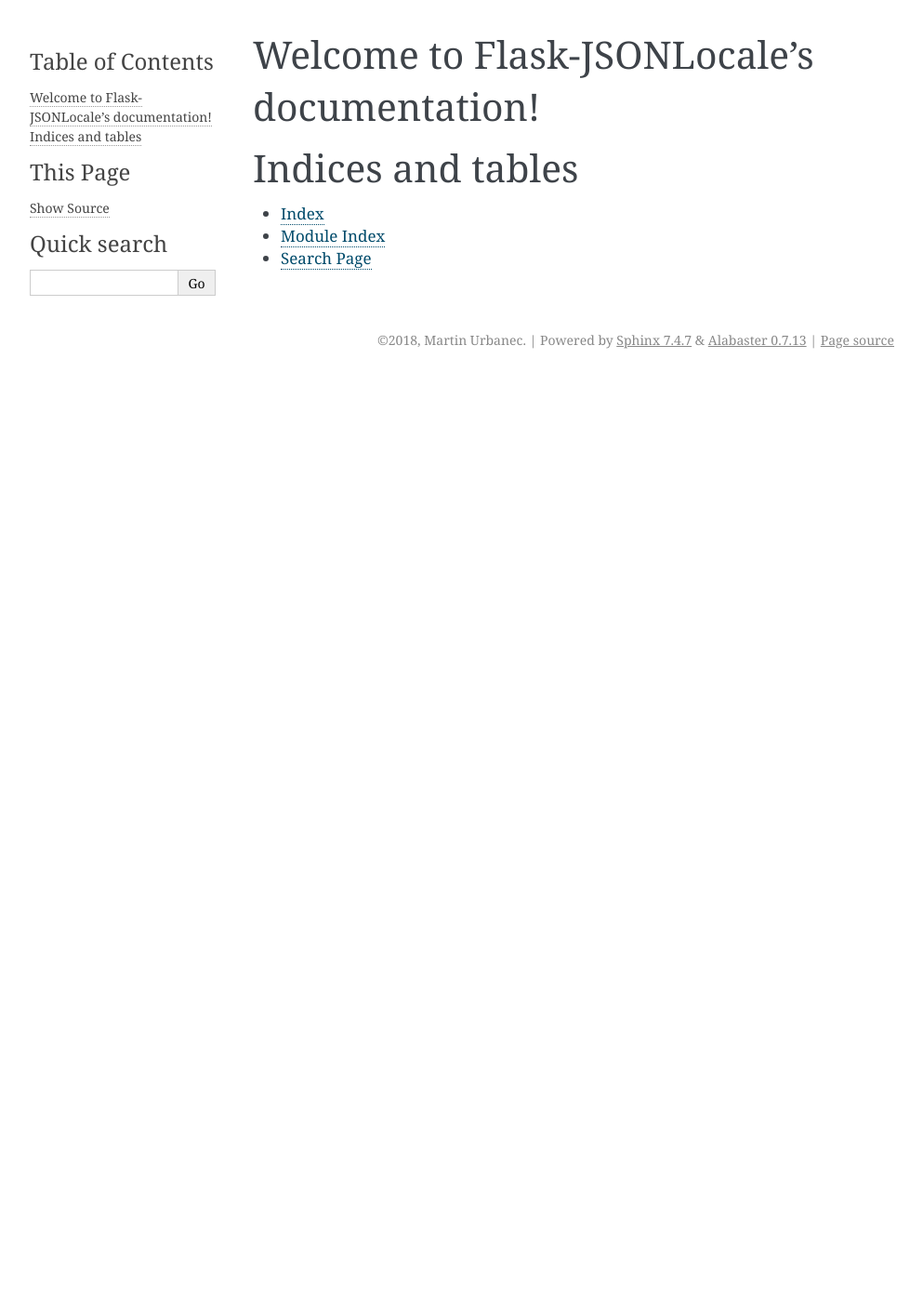
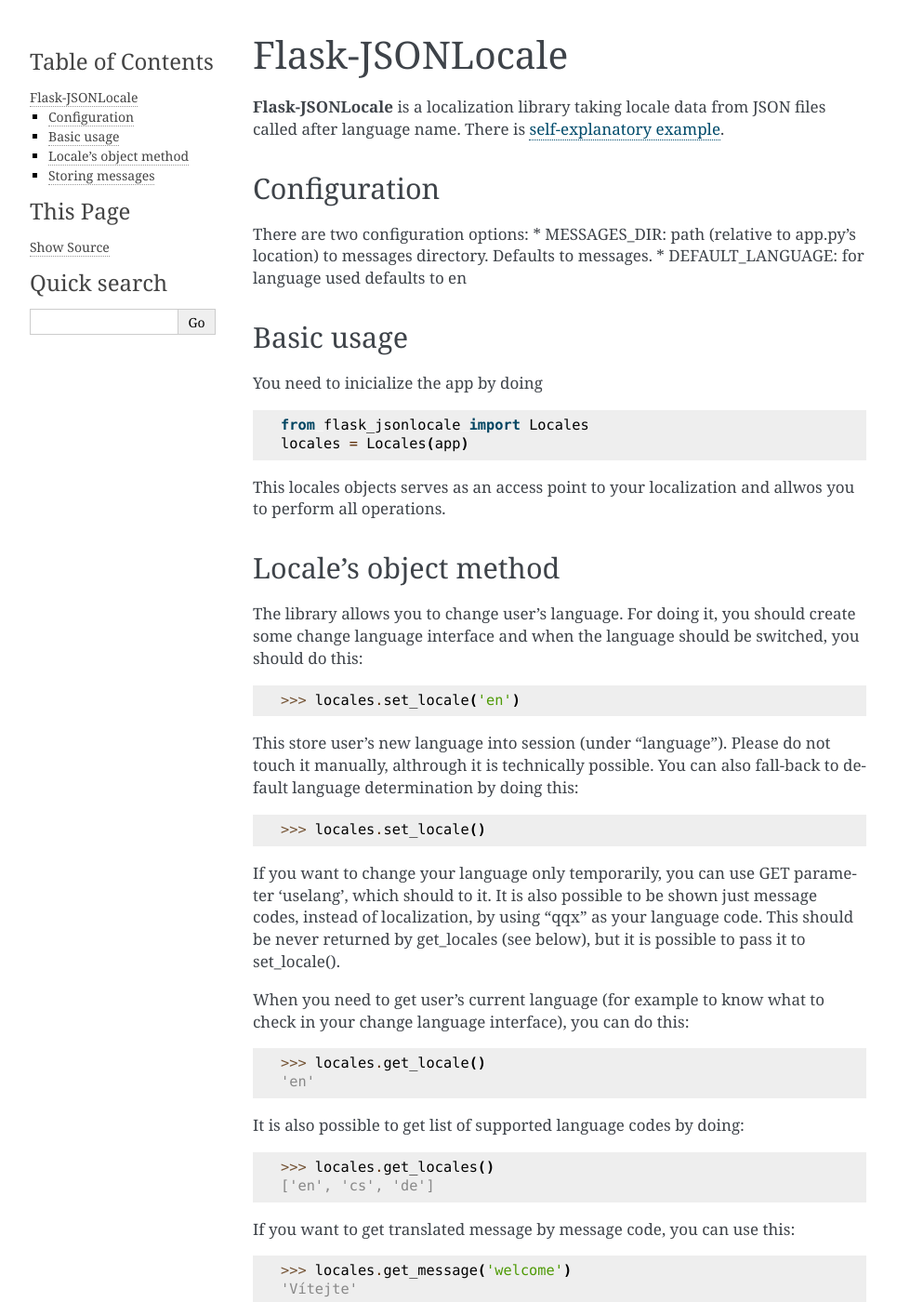
Before and after one commit to urbanecm/flask-jsonlocale, a Sphinx documentation site: the page built from docs/index.rst, in a window 1280 px wide and 1400 px high. Shown: the whole window at 93% size, without its empty margins (148-1141 px from the left). Built offline with Sphinx 7.4.7, drawn with Linux system fonts in a browser that asks for light colours; some of the changed text lies outside the part shown.

Commit message:
Update index.rst

```diff
--- a/docs/index.rst
+++ b/docs/index.rst
@@ -1,20 +1,89 @@
-.. Flask-JSONLocale documentation master file, created by
-   sphinx-quickstart on Wed Oct  3 16:10:44 2018.
-   You can adapt this file completely to your liking, but it should at least
-   contain the root `toctree` directive.
-
-Welcome to Flask-JSONLocale's documentation!
+Flask-JSONLocale
 ============================================
 
-.. toctree::
-   :maxdepth: 2
-   :caption: Contents:
+**Flask-JSONLocale** is a localization library taking locale data from JSON files called after language name. There is `self-explanatory example <https://github.com/urbanecm/flask-jsonlocale/tree/master/example>`_.
+
+Configuration
+^^^^^^^^^^^^^^^^
+
+There are two configuration options:
+* MESSAGES_DIR: path (relative to app.py's location) to messages directory. Defaults to messages.
+* DEFAULT_LANGUAGE: for language used defaults to en
+
+Basic usage
+^^^^^^^^^^^^^^^^^^
+You need to inicialize the app by doing
+
+.. code-block::
+
+     from flask_jsonlocale import Locales
+     locales = Locales(app)
+
+This locales objects serves as an access point to your localization and allwos you to perform all operations.
+
+Locale's object method
+^^^^^^^^^^^^^^^^^^^^^^^^^^^^^
+
+The library allows you to change user's language. For doing it, you should create some change language interface and when the language should be switched, you should do this:
+
+.. code-block::
+
+    >>> locales.set_locale('en')
+
+This store user's new language into session (under "language"). Please do not touch it manually, althrough it is technically possible. You can also fall-back to default language determination by doing this:
+
+.. code-block::
+
+    >>> locales.set_locale()
 
 
+If you want to change your language only temporarily, you can use GET parameter 'uselang', which should to it. It is also possible to be shown just message codes, instead of localization, by using "qqx" as your language code. This should be never returned by get_locales (see below), but it is possible to pass it to set_locale().
 
-Indices and tables
-==================
+When you need to get user's current language (for example to know what to check in your change language interface), you can do this:
 
-* :ref:`genindex`
-* :ref:`modindex`
-* :ref:`search`
+.. code-block::
+
+    >>> locales.get_locale()
+    'en'
+
+It is also possible to get list of supported language codes by doing:
+
+.. code-block::
+
+    >>> locales.get_locales()
+    ['en', 'cs', 'de']
+
+If you want to get translated message by message code, you can use this:
+
+.. code-block::
+
+    >>> locales.get_message('welcome')
+    'Vítejte'
+
+This will return the message in current user's language. There's optional parameter language to enforce to get message in that language.
+
+.. code-block::
+
+    >>> locales.get_message('welcome', langauge='en')
+    'Welcome'
+
+Storing messages
+^^^^^^^^^^^^^^^^^^^^^^^^^^^^^
+
+Messages are stored in directory specified by MESSAGES_DIR configuration variable. In that directory, one JSON file per language should be present. You can add message documentation to qqq.json.
+
+The format is as follows:
+
+.. code-block::
+{
+   "welcome": "Welcome",
+   "login": "Login"
+}
+
+.. code-block::
+{
+   "welcome": "Vítejte",
+   "login": "Přihlásit se"
+}
+
+Pull requests are welcomed.
```
